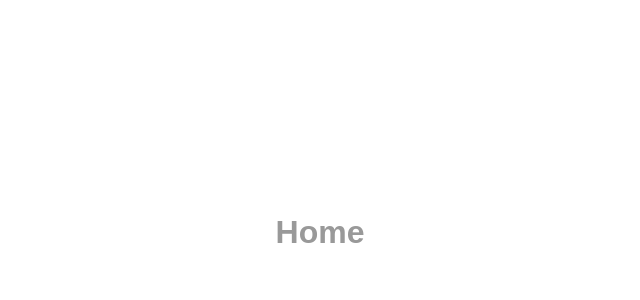
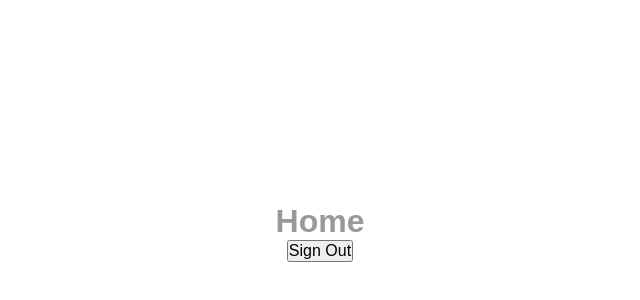
Before and after one commit to Ioasys-Camp-2021/adapto-web, a React (Create React App) app: page /home in a window 1280 px wide. Shown: the part 168-468 px from the top of the page, without its empty margins (320-960 px from the left). Built offline with nearby package versions, Linux system fonts and the light colour scheme; sample sign-in values are in the browser's storage.

Commit message:
feat: Fluxo de autenticacao com validacao realizado

```diff
--- a/src/App.tsx
+++ b/src/App.tsx
@@ -1,14 +1,18 @@
 import React from 'react';
 
 import { HelmetProvider } from 'react-helmet-async';
+
+import { AppProvider } from './contexts';
 
 import Routes from './routes';
 import GlobalStyles from './styles/global';
 
 const App: React.FC = () => (
   <HelmetProvider>
-    <Routes />
-    <GlobalStyles />
+    <AppProvider>
+      <Routes />
+      <GlobalStyles />
+    </AppProvider>
   </HelmetProvider>
 );
 
--- /dev/null
+++ b/src/contexts/auth.tsx
@@ -0,0 +1,84 @@
+/* eslint-disable no-unused-vars */
+import React, { createContext, useContext, useState } from 'react';
+import { api } from '../services/api';
+
+type SignInCredentials = {
+  email: string;
+  password: string;
+};
+
+type UserData = {
+  id: string;
+  name: string;
+  email: string;
+  birthdate: string;
+  gender: string;
+};
+
+type AuthState = {
+  user: UserData;
+  token: string;
+  refreshToken: string;
+};
+
+type AuthContextState = {
+  user: UserData;
+  signIn: (credentials: SignInCredentials) => Promise<void>;
+  signOut: () => void;
+};
+
+const AuthContext = createContext<AuthContextState>({} as AuthContextState);
+
+export const AuthProvider: React.FC = ({ children }) => {
+  const [data, setData] = useState<AuthState>(() => {
+    const token = localStorage.getItem('@adapto:token');
+    const refreshToken = localStorage.getItem('@adapto:refreshToken');
+    const user = localStorage.getItem('@adapto:user');
+
+    if (token && refreshToken && user) {
+      return { token, refreshToken, user: JSON.parse(user) };
+    }
+
+    return {} as AuthState;
+  });
+
+  const signIn = async (credentials: SignInCredentials) => {
+    const response = await api.post('/auth/sign-in', credentials);
+
+    const user = response.data;
+    const token = response.headers.authorization;
+    const refreshToken = response.headers['refresh-token'];
+
+    localStorage.setItem('@adapto:token', token);
+    localStorage.setItem('@adapto:refreshToken', refreshToken);
+    localStorage.setItem('@adapto:user', JSON.stringify(user));
+
+    setData({ token, refreshToken, user });
+  };
+
+  const signOut = () => {
+    localStorage.removeItem('@adapto:token');
+    localStorage.removeItem('@adapto:refreshToken');
+    localStorage.removeItem('@adapto:user');
+
+    setData({} as AuthState);
+  };
+
+  return (
+    <AuthContext.Provider
+      value={{
+        user: data.user,
+        signIn,
+        signOut,
+      }}
+    >
+      {children}
+    </AuthContext.Provider>
+  );
+};
+
+export const useAuth = (): AuthContextState => {
+  const context = useContext(AuthContext);
+
+  return context;
+};
--- /dev/null
+++ b/src/contexts/index.tsx
@@ -0,0 +1,7 @@
+import React from 'react';
+
+import { AuthProvider } from './auth';
+
+export const AppProvider: React.FC = ({ children }) => (
+  <AuthProvider>{children}</AuthProvider>
+);
--- a/src/index.tsx
+++ b/src/index.tsx
@@ -1,5 +1,6 @@
 import React from 'react';
 import ReactDOM from 'react-dom';
+
 import App from './App';
 
 ReactDOM.render(
--- a/src/pages/Home/index.tsx
+++ b/src/pages/Home/index.tsx
@@ -1,10 +1,14 @@
 import React from 'react';
-
 import { Helmet } from 'react-helmet-async';
 
 import { Container } from './styles';
 
-export const Home: React.FC = () => (
+import { useAuth } from '../../contexts/auth';
+
+export const Home: React.FC = () => {
+  const { signOut } = useAuth();
+
+  return (
     <Container>
       <Helmet>
         <title>Home | Adapto</title>
@@ -15,5 +19,9 @@ export const Home: React.FC = () => (
       </Helmet>
 
       <h1>Home</h1>
+      <button type="button" onClick={signOut}>
+        Sign Out
+      </button>
     </Container>
   );
+};
--- a/src/pages/Home/styles.ts
+++ b/src/pages/Home/styles.ts
@@ -5,6 +5,7 @@ export const Container = styled.div`
   height: 100vh;
 
   display: flex;
+  flex-direction: column;
   align-items: center;
   justify-content: center;
 `;
--- a/src/pages/Login/index.tsx
+++ b/src/pages/SignIn/index.tsx
@@ -1,11 +1,12 @@
-import React from 'react';
+import React, { useCallback } from 'react';
 
 import { Helmet } from 'react-helmet-async';
 
-import { useForm, SubmitHandler } from 'react-hook-form';
+import { useForm } from 'react-hook-form';
 import { yupResolver } from '@hookform/resolvers/yup';
 import * as yup from 'yup';
-// import { useHistory } from 'react-router-dom';
+
+import { useAuth } from '../../contexts/auth';
 
 import { Container } from './styles';
 
@@ -22,25 +23,33 @@ const signInFormSchema = yup.object().shape({
   password: yup.string().required('Senha é um campo obrigatório'),
 });
 
-export const Login: React.FC = () => {
-  // const history = useHistory();
-
+export const SignIn: React.FC = () => {
   const {
     register,
     handleSubmit,
-    formState: { isSubmitting },
+    formState: { errors, isSubmitting },
   } = useForm<SignInFormData>({
     resolver: yupResolver(signInFormSchema),
   });
 
-  const handleSignIn: SubmitHandler<SignInFormData> = async (values) => {
-    console.log(values);
-  };
+  const { signIn } = useAuth();
+
+  const handleSignIn = useCallback(
+    async (signInCredentials) => {
+      try {
+        await signIn(signInCredentials);
+      } catch (err) {
+        // console.log(err.response);
+        alert(err.response.data.errors.message);
+      }
+    },
+    [signIn],
+  );
 
   return (
     <Container>
       <Helmet>
-        <title>Login | Adapto</title>
+        <title>Sign In | Adapto</title>
         <meta
           name="description"
           content="A melhor plataforma para visualizar informações sobre livros. Entre agora e descubra novas indicações de literaturas para você!"
@@ -49,11 +58,13 @@ export const Login: React.FC = () => {
 
       <form onSubmit={handleSubmit(handleSignIn)}>
         <input type="email" placeholder="Email" {...register('email')} />
+        {errors.email && <p>{errors.email.message}</p>}
         <input
           type="password"
           placeholder="Password"
           {...register('password')}
-        />
+        />{' '}
+        {errors.password && <p>{errors.password.message}</p>}
         <button type="submit" disabled={isSubmitting}>
           {isSubmitting ? 'Carregando...' : 'Send'}
         </button>
--- a/src/pages/Login/styles.ts
+++ b/src/pages/SignIn/styles.ts
@@ -7,4 +7,9 @@ export const Container = styled.div`
   display: flex;
   align-items: center;
   justify-content: center;
+
+  form {
+    display: flex;
+    flex-direction: column;
+  }
 `;
--- /dev/null
+++ b/src/routes/Route.tsx
@@ -0,0 +1,41 @@
+/* eslint-disable implicit-arrow-linebreak */
+/* eslint-disable react/jsx-curly-newline */
+import React from 'react';
+import {
+  Route as ReactDOMRoute,
+  RouteProps as ReactDOMRouteProps,
+  Redirect,
+} from 'react-router-dom';
+
+import { useAuth } from '../contexts/auth';
+
+interface RouteProps extends ReactDOMRouteProps {
+  isPrivate?: boolean;
+  component: React.ComponentType;
+}
+
+export const Route: React.FC<RouteProps> = ({
+  isPrivate = false,
+  component: Component,
+  ...rest
+}) => {
+  const { user } = useAuth();
+
+  return (
+    <ReactDOMRoute
+      {...rest}
+      render={({ location }) =>
+        isPrivate === !!user ? (
+          <Component />
+        ) : (
+          <Redirect
+            to={{
+              pathname: isPrivate ? '/' : '/home',
+              state: { from: location },
+            }}
+          />
+        )
+      }
+    />
+  );
+};
--- a/src/routes/index.tsx
+++ b/src/routes/index.tsx
@@ -1,15 +1,15 @@
 import React from 'react';
-import { BrowserRouter, Switch, Route } from 'react-router-dom';
-// import Route from './Route';
+import { BrowserRouter, Switch } from 'react-router-dom';
+import { Route } from './Route';
 
-import { Login } from '../pages/Login';
+import { SignIn } from '../pages/SignIn';
 import { Home } from '../pages/Home';
 
 const Routes: React.FC = () => (
   <BrowserRouter>
     <Switch>
-      <Route path="/" component={Login} exact />
-      <Route path="/home" component={Home} />
+      <Route path="/" component={SignIn} exact />
+      <Route path="/home" component={Home} isPrivate />
     </Switch>
   </BrowserRouter>
 );
```
Also changed, not shown: .eslintrc.json. Lines whose indentation alone changed are shown as unchanged.
